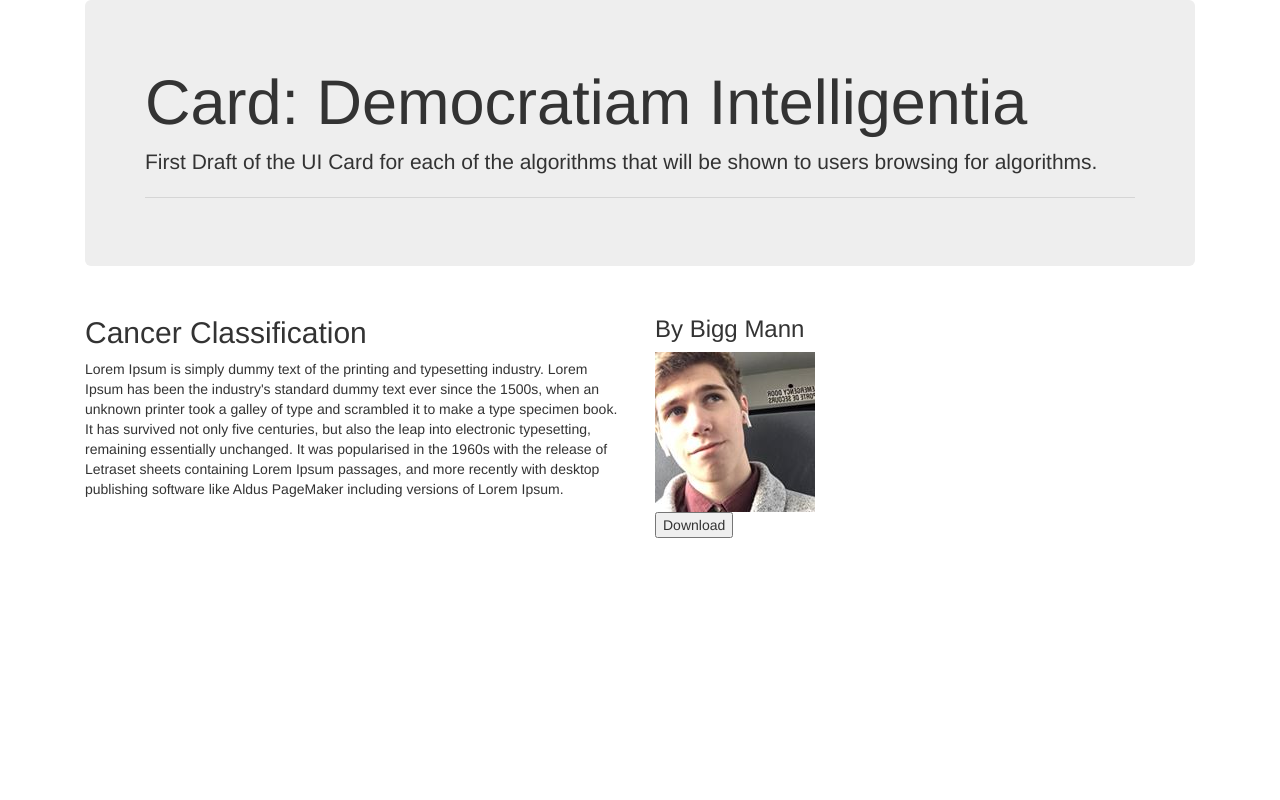
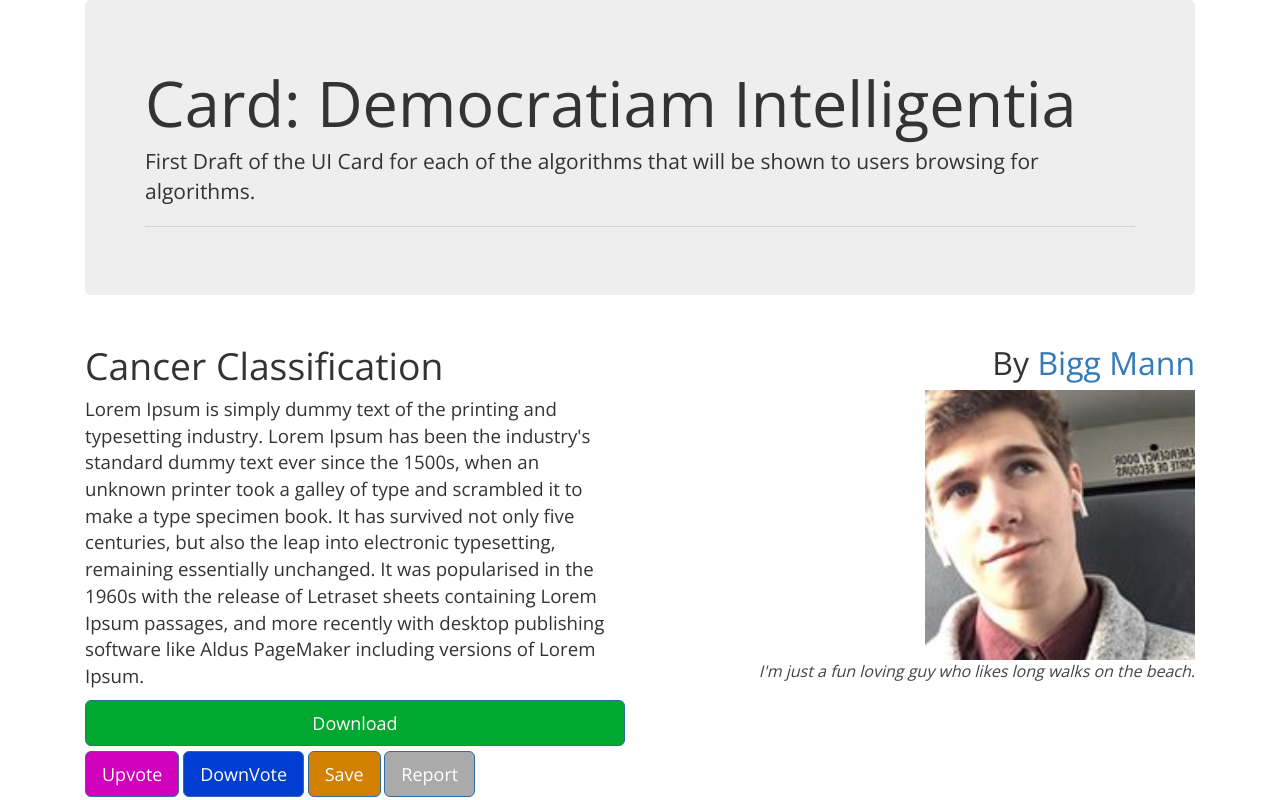
Before and after one commit to amanb2000/Democracy.AI, a Flask app: template di/templates/schema1.html in a window 1280 px wide. Run offline with Flask 2, Linux system fonts and the light colour scheme; the template is opened without the code that fills it, so the values that code supplies are empty; parts of the project's set-up code (start-up, migrations or seed data) failed here and were passed over; some libraries are stand-ins or nearby versions.

Commit message:
Update schema1.html

```diff
--- a/di/static/style.css
+++ b/di/static/style.css
@@ -1,3 +1,7 @@
+* {
+	font-family: 'Open Sans', sans-serif;
+}
+
 .card {
 	/*background-color: #000;*/
 	/*color: #FFF;*/
@@ -7,6 +11,52 @@
 	/*background-color: red;*/
 }
 
-* {
+.cardRight {
+	/*align-content: right;*/
+	text-align: right;
+	/*padding-left: 50%;*/
+}
+
+.profilePicture {
+	width: 50%;
+}
+
+.picDesc {
+	font-size: 12pt;
+	color: #444444;
+	font-style: italic;
+}
+
+.downloadBtn {
+	margin-bottom: 5px;
+	background-color: #00a82f;
+}
+
+.upVoteBtn {
+	background-color: #d100bc;
+}
+.downVoteBtn {
+	background-color: #003ed1;
+}
+.saveBtn {
+	background-color: #d18000;
+}
+.reportBtn {
+	background-color: #AAAAAA;
+}
+
+p {
+	font-size: 14pt;
+}
+
+h2 {
+	font-size: 28pt;
+}
+
+h3 {
+	font-size: 24pt;
+}
+
+h4 {
 
 }
--- a/di/templates/schema1.html
+++ b/di/templates/schema1.html
@@ -14,7 +14,10 @@
     <script src="https://maxcdn.bootstrapcdn.com/bootstrap/3.4.0/js/bootstrap.min.js"></script>
 
     <!-- Custom CSS -->
-    <link rel="stylesheet" href="../style.css">
+    <link rel="stylesheet" href="../static/style.css">
+
+    <!-- Open Sans Google Font -->
+    <link href="https://fonts.googleapis.com/css?family=Open+Sans&display=swap" rel="stylesheet">
 </head>
 <body>
 	<div class = "container">
@@ -32,13 +35,21 @@
 				<p class = "description">
 					Lorem Ipsum is simply dummy text of the printing and typesetting industry. Lorem Ipsum has been the industry's standard dummy text ever since the 1500s, when an unknown printer took a galley of type and scrambled it to make a type specimen book. It has survived not only five centuries, but also the leap into electronic typesetting, remaining essentially unchanged. It was popularised in the 1960s with the release of Letraset sheets containing Lorem Ipsum passages, and more recently with desktop publishing software like Aldus PageMaker including versions of Lorem Ipsum.
 				</p>
+				<div class = "buttonsDiv">
+					<button class="downloadBtn btn btn-primary btn-lg btn-block">Download</button>
+					<button class="upVoteBtn btn btn-primary btn-lg">Upvote</button>
+					<button class="downVoteBtn btn btn-primary btn-lg">DownVote</button>
+					<button class="saveBtn btn btn-primary btn-lg">Save</button>
+					<button class="reportBtn btn btn-primary btn-lg">Report</button>
+				</div>
 			</div>
 			<div class = "col-sm-6 cardRight">
-				<h3 class = "authorName">By Bigg Mann</h3>
+				<h3 class = "authorName">By <a href="">Bigg Mann</a></h3>
 				<div class="picDiv">
-					<img class = "profilePicture" src = "../assets/adam.jpg" />
+					<img class = "profilePicture" src = "../static/assets/adam.jpg" />
+					<p class="picDesc">I'm just a fun loving guy who likes long walks on the beach.</p>
 				</div>
-				<button>Download</button>
+				<br />
 			</div>
 
 		</div>
```
Also changed, not shown: 1 other file.
